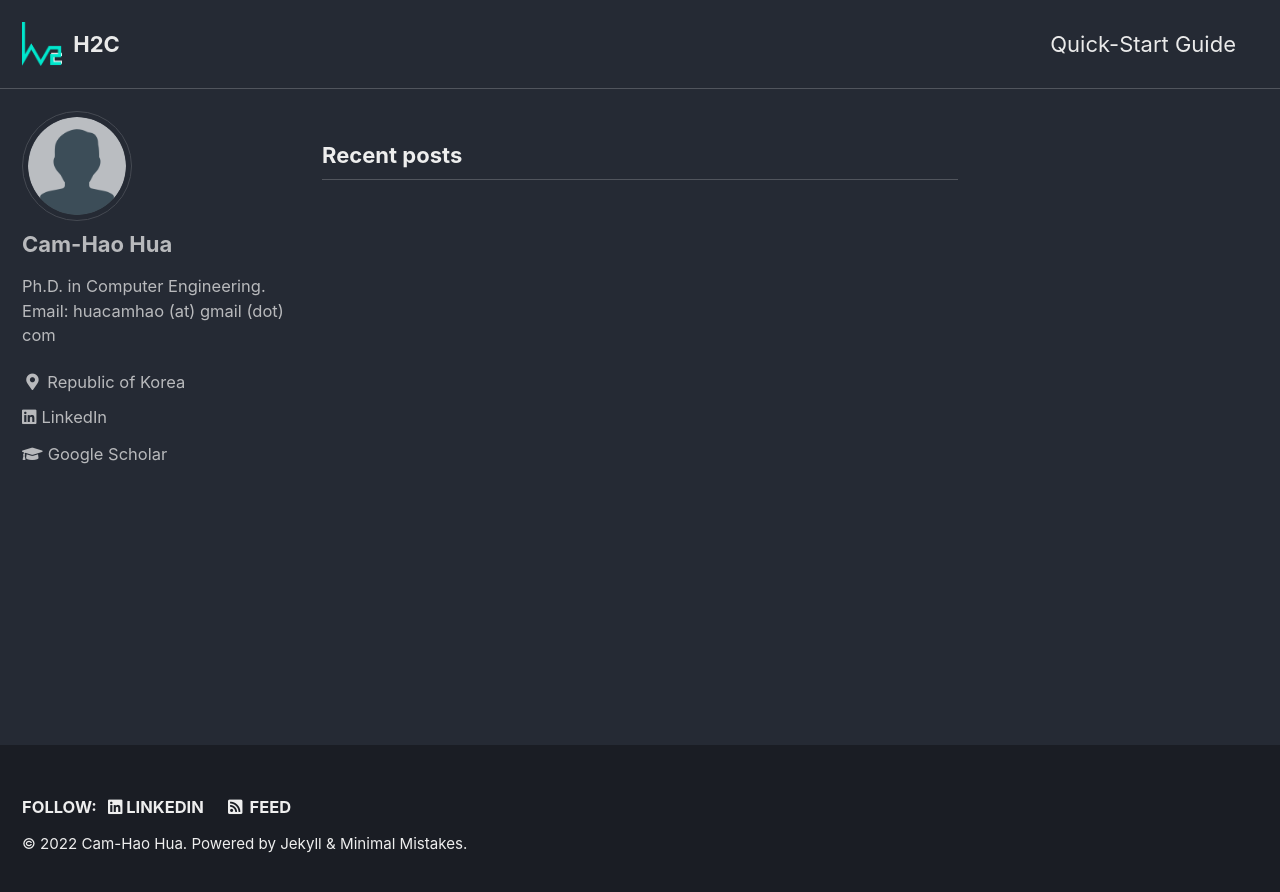
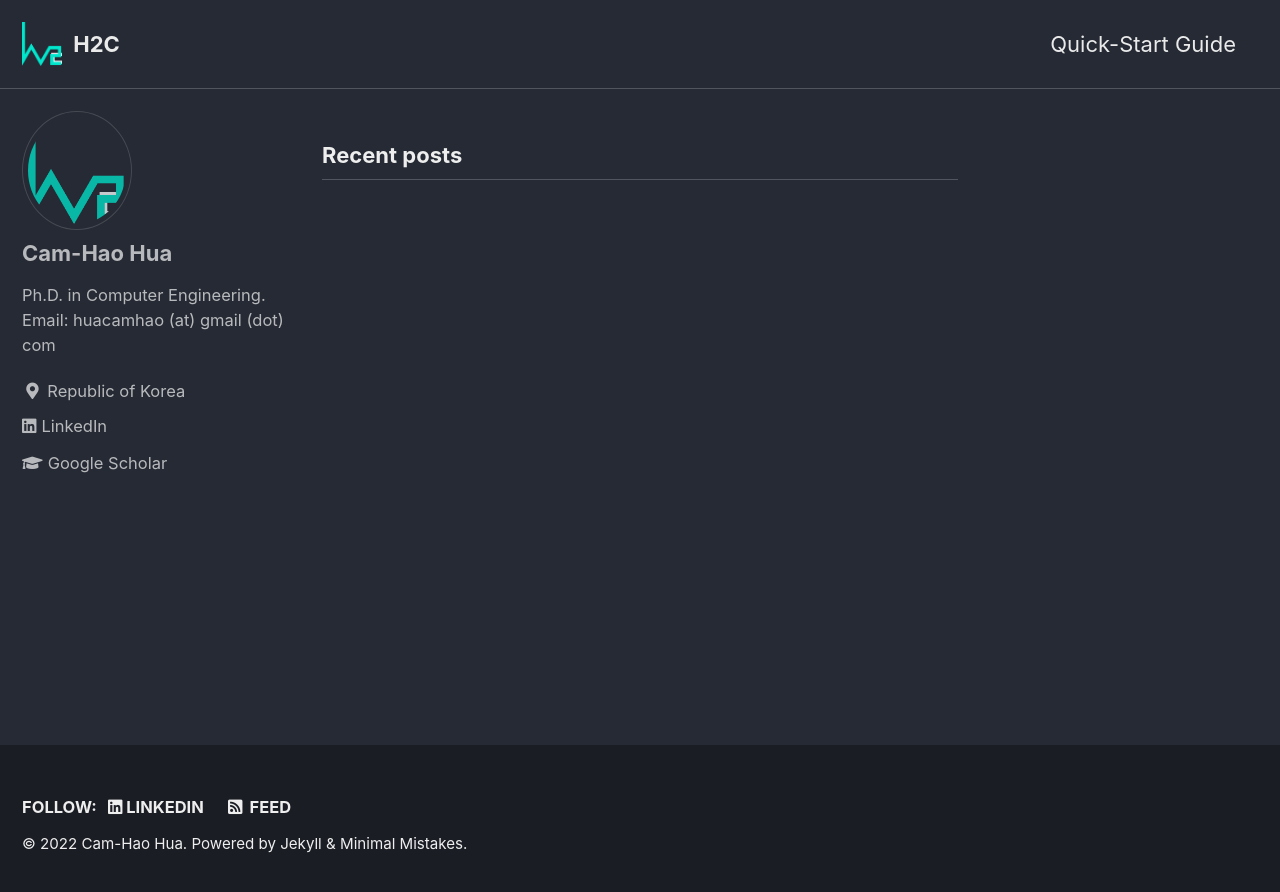
Before and after one commit to camhao168/camhao168.github.io, a Jekyll site: the page built from index.html, in a window 1280 px wide. Shown: the top 892 px of the page. Built offline with Jekyll 4.4.1, drawn with Linux system fonts in a browser that asks for light colours; cached includes are drawn as plain includes; the list of posts is cut into pages by our own code.

Commit message:
Update _config.yml

```diff
--- a/_config.yml
+++ b/_config.yml
@@ -105,7 +105,7 @@ analytics:
 # Site Author
 author:
   name             : "Cam-Hao Hua"
-  avatar           : "/assets/images/bio-photo-anonymous.png" # path of avatar image, e.g. "/assets/images/bio-photo.jpg"
+  avatar           : "assets/images/h2c_logo_dark.png" # "/assets/images/bio-photo-anonymous.png" # path of avatar image
   bio              : "Ph.D. in Computer Engineering. Email: huacamhao (at) gmail (dot) com"
   location         : "Republic of Korea"
   links:
```
